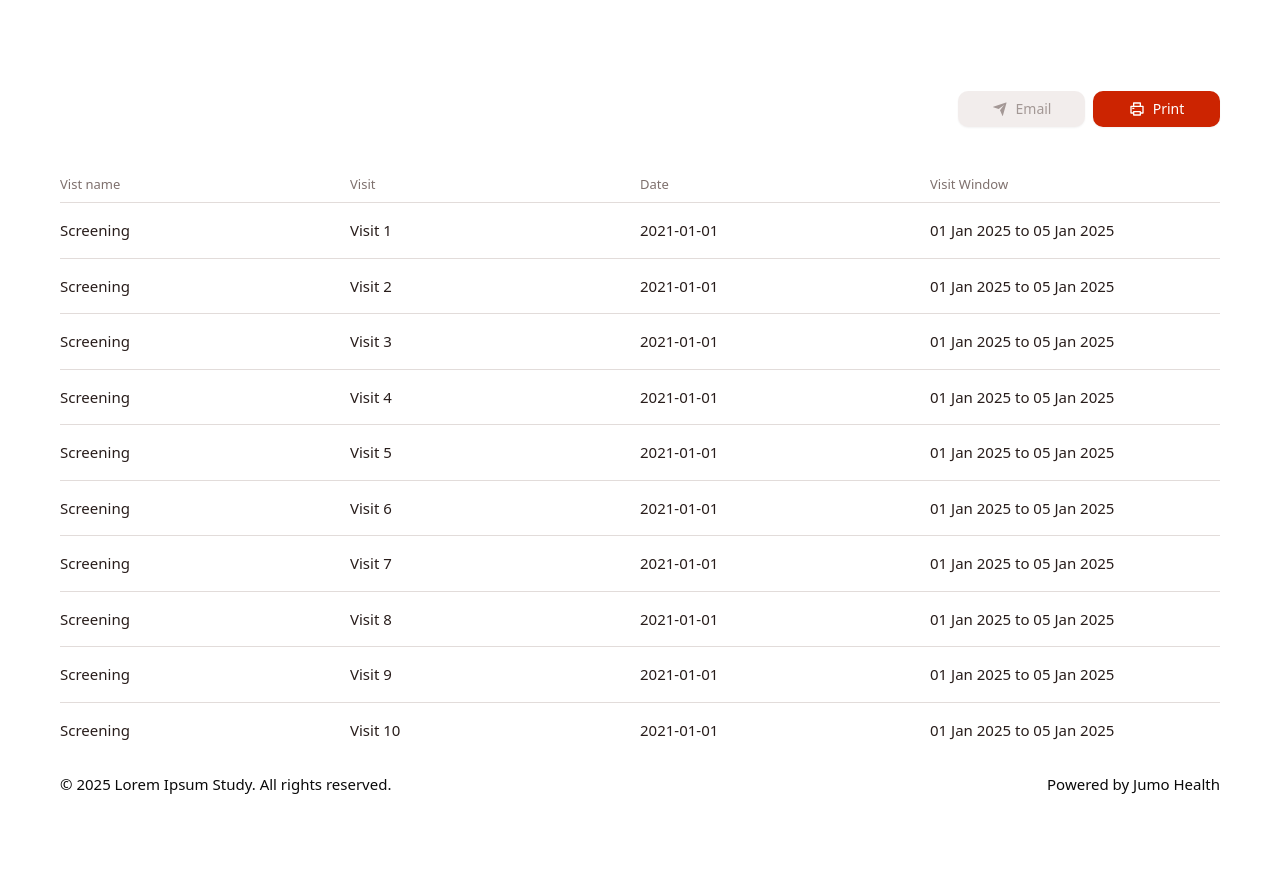
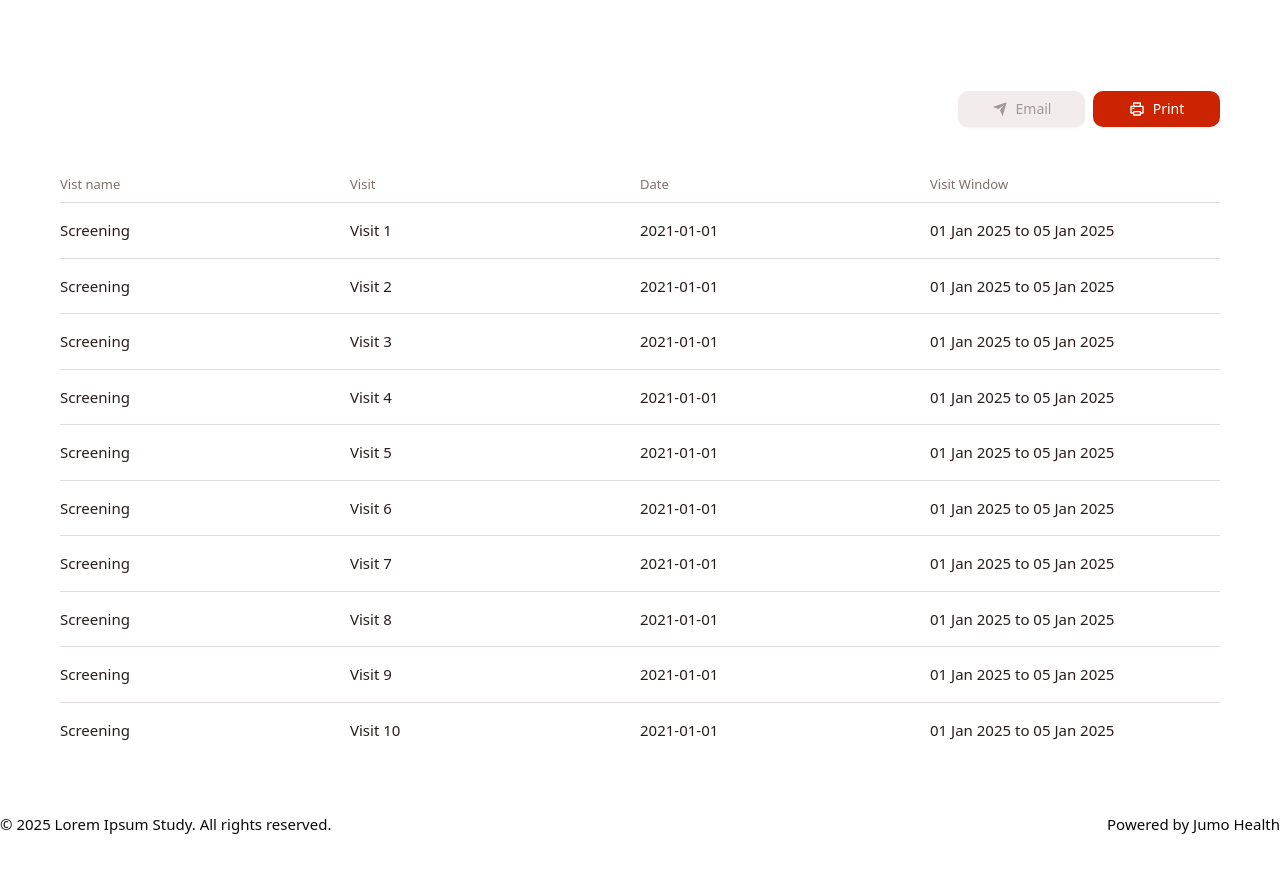
Before and after one commit to Epic-Project-001/s-cal, a Next.js app: page / in a window 1280 px wide. Shown: the part 522-1394 px from the top of the page. Built offline with nearby package versions, Linux system fonts and the light colour scheme.

Commit message:
feat: print

```diff
--- a/app/layout.tsx
+++ b/app/layout.tsx
@@ -22,7 +22,7 @@ export default function RootLayout({
   return (
     <html lang="en">
       <body
-        className={`${jakartaSans.variable} antialiased min-h-screen flex flex-col p-15`}
+        className={`${jakartaSans.variable} antialiased min-h-screen flex flex-col py-15`}
       >
         <Header />
         <main className="grow flex flex-col">{children}</main>
--- a/components/ResultsTable.tsx
+++ b/components/ResultsTable.tsx
@@ -1,5 +1,9 @@
+"use client";
+
 import { Button } from "./ui/button";
 import { RiPrinterLine, RiSendPlaneFill } from "react-icons/ri";
+import { useRef } from "react";
+import { useReactToPrint } from "react-to-print";
 
 interface Data {
   name: string;
@@ -28,20 +32,29 @@ const tableHeaders: TableHeader[] = [
 ];
 
 export default function ResultsTable() {
-  console.log(data);
+  const tableContainerRef = useRef<HTMLTableElement>(null);
+
+  const reactToPrintFn = useReactToPrint({ contentRef: tableContainerRef });
+
   return (
     <div className="flex-1">
-      <div className="flex justify-end gap-2">
+      <div className="flex justify-end gap-2 px-15">
         <Button variant="secondary" className="text-[#2E191466] w-[127px]">
           <RiSendPlaneFill size={14} className="text-[#A49896]" />
           Email
         </Button>
-        <Button variant="destructive" className="w-[127px]">
+        <Button
+          variant="destructive"
+          className="w-[127px]"
+          onClick={reactToPrintFn}
+        >
           <RiPrinterLine size={14} />
           Print
         </Button>
       </div>
-      <table className="w-full table-fixed overflow-x-auto border-collapse mt-10 divide-y divide-[#6E504933]">
+
+      <div ref={tableContainerRef} className="overflow-x-auto px-15 py-10">
+        <table className="w-full table-fixed overflow-x-auto border-collapse divide-y divide-[#6E504933]">
           <thead>
             <tr>
               {tableHeaders.map((header) => (
@@ -67,5 +80,6 @@ export default function ResultsTable() {
           </tbody>
         </table>
       </div>
+    </div>
   );
 }
--- a/components/StudyDateCalculator.tsx
+++ b/components/StudyDateCalculator.tsx
@@ -36,7 +36,8 @@ export default function StudyDateCalculator() {
   });
 
   return (
-    <div className="max-w-[431px] mx-auto w-full flex my-20 flex-col items-center">
+    <div className="px-15 flex justify-center">
+      <div className="max-w-[431px] w-full flex my-20 flex-col items-center">
         <h1 className="font-bold text-[28px]">Study date calculator</h1>
         <p>Enter the starting date and study cohort below</p>
         <Form {...form}>
@@ -108,5 +109,6 @@ export default function StudyDateCalculator() {
           </form>
         </Form>
       </div>
+    </div>
   );
 }
--- a/package.json
+++ b/package.json
@@ -17,6 +17,8 @@
     "class-variance-authority": "^0.7.1",
     "clsx": "^2.1.1",
     "date-fns": "^4.1.0",
+    "dom-to-image-more": "^3.7.1",
+    "html2canvas": "^1.4.1",
     "lucide-react": "^0.543.0",
     "next": "15.5.2",
     "react": "19.1.0",
@@ -24,6 +26,7 @@
     "react-dom": "19.1.0",
     "react-hook-form": "^7.62.0",
     "react-icons": "^5.5.0",
+    "react-to-print": "^3.1.1",
     "tailwind-merge": "^3.3.1",
     "zod": "^4.1.5"
   },
```
Also changed, not shown: 1 other file (tests, documents, lock files or other folders). Lines whose indentation alone changed are shown as unchanged.
